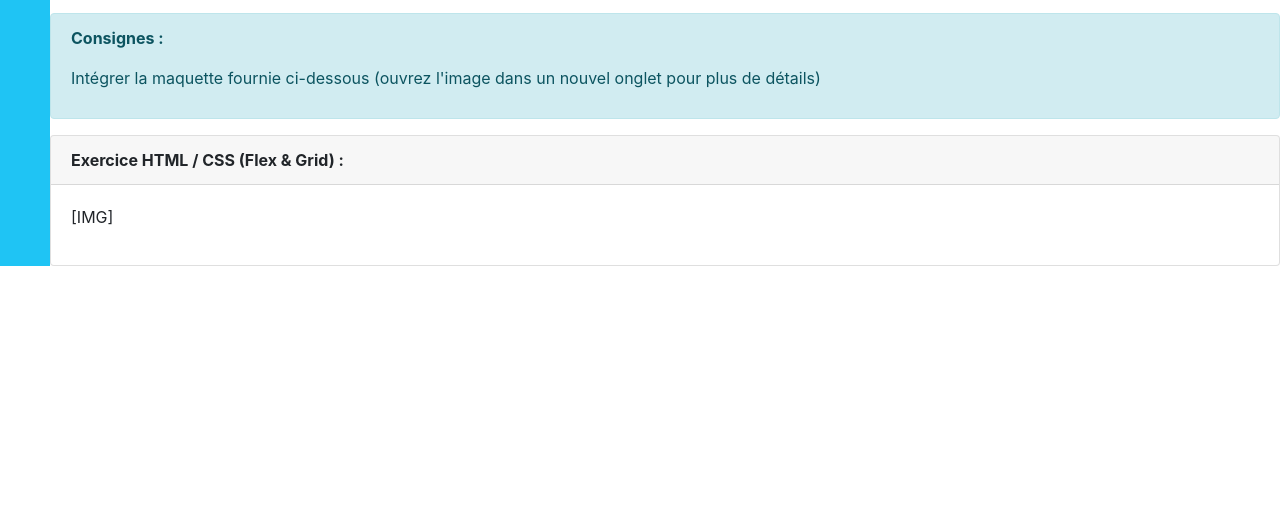
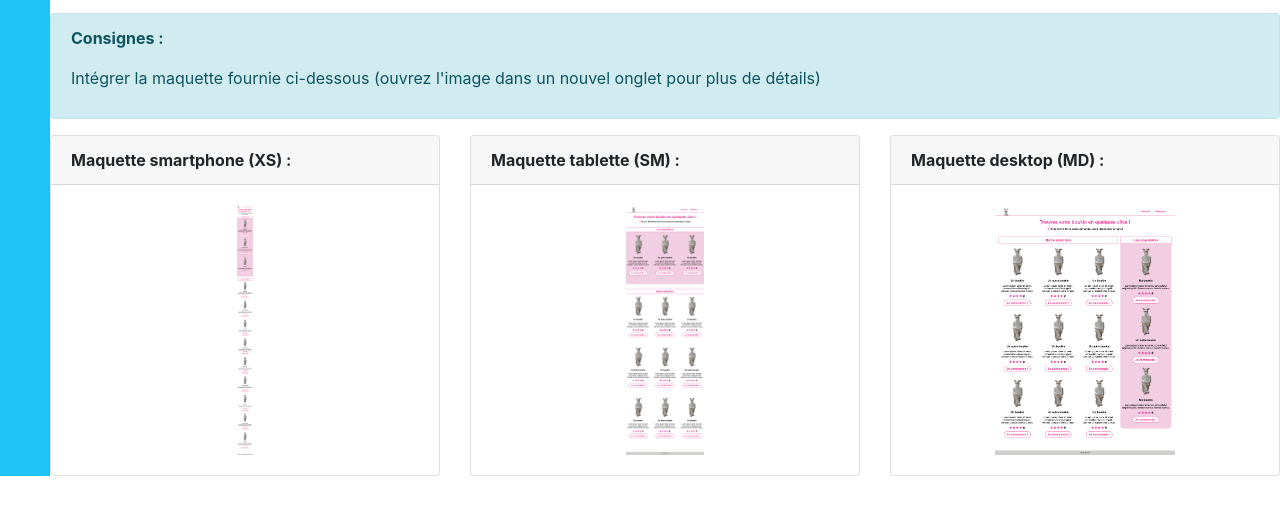
Before and after one commit to nicolasvauche/exercice_html_css_flex_grid, a plain HTML site: page question/index.html in a window 1280 px wide. Shown: the part 77-592 px from the top of the page. Drawn offline with Linux system fonts and the light colour scheme; files that its build step writes are made by us from their sources.

Commit message:
End Question

```diff
--- a/question/index.html
+++ b/question/index.html
@@ -2,46 +2,104 @@
 <html lang="en">
   <head>
     <title>ALIPTIC - Exercice HTML / CSS (Flex & Grid)</title>
-	<meta charset="UTF-8">
-	<meta name="viewport" content="width=device-width, initial-scale=1">
-	<link rel="icon" type="image/png" href="assets/images/icon.png"/>
-    <link href="https://fonts.googleapis.com/css2?family=Barlow:wght@400;500;700&amp;display=swap" rel="stylesheet">
-    <link rel="stylesheet" type="text/css" href="assets/css/bootstrap.min.css">
-    <link href="assets/css/style.css" rel="stylesheet">
-    <style>body::before{content:"ALIPTIC \A Exercice HTML / CSS (Flex & Grid)";}.bg-img1{border-left:50px solid #1FC4F4;}</style>
+    <meta charset="UTF-8" />
+    <meta name="viewport" content="width=device-width, initial-scale=1" />
+    <link rel="icon" type="image/png" href="assets/images/icon.png" />
+    <link
+      href="https://fonts.googleapis.com/css2?family=Barlow:wght@400;500;700&amp;display=swap"
+      rel="stylesheet"
+    />
+    <link
+      rel="stylesheet"
+      type="text/css"
+      href="assets/css/bootstrap.min.css"
+    />
+    <link href="assets/css/style.css" rel="stylesheet" />
+    <style>
+      body::before {
+        content: "ALIPTIC \A Exercice HTML / CSS (Flex & Grid)";
+      }
+      .bg-img1 {
+        border-left: 50px solid #1fc4f4;
+      }
+    </style>
   </head>
   <body>
     <div class="bg-img1 size1 flex-w flex-c-m p-t-20 p-b-55 p-l-15 p-r-15">
       <div class="wsize1 bor1 bg1 p-b-45 p-l-15 p-r-15 p-t-20 respon1">
         <div class="wrappic1">
-				<img src="assets/images/logo.png" alt="Logo ALIPTIC">
+          <img src="assets/images/logo.png" alt="Logo ALIPTIC" />
         </div>
         <p class="txt-center m1-txt1 p-t-33 p-b-68">
           Exercice HTML / CSS (Flex & Grid)
         </p>
         <div class="alert alert-info text-justify">
-                <p class="p-t-10 font-weight-bold">
-                    Consignes :
-                </p>
+          <p class="p-t-10 font-weight-bold">Consignes :</p>
           <p>
-                    Intégrer la maquette fournie ci-dessous (ouvrez l'image dans un nouvel onglet pour plus de détails)
+            Intégrer la maquette fournie ci-dessous (ouvrez l'image dans un
+            nouvel onglet pour plus de détails)
           </p>
         </div>
 
         <!-- Exercice X -->
+        <div class="row">
+          <div class="col-sm-4">
             <div class="card">
               <div class="card-header">
-                    <span class="font-weight-bold">Exercice HTML / CSS (Flex & Grid) :</span>
+                <span class="font-weight-bold">Maquette smartphone (XS) :</span>
               </div>
               <div class="card-body">
-                    <div class="card-text">
-                        <p>
-                            [IMG]
-                        </p>
+                <div class="card-image text-center">
+                  <a href="assets/images/maquette_xs.png" target="_blank">
+                    <img
+                      src="assets/images/maquette_xs.png"
+                      alt="Maquette XS"
+                      height="250"
+                    />
+                  </a>
+                </div>
               </div>
             </div>
           </div>
 
+          <div class="col-sm-4">
+            <div class="card">
+              <div class="card-header">
+                <span class="font-weight-bold">Maquette tablette (SM) :</span>
+              </div>
+              <div class="card-body">
+                <div class="card-image text-center">
+                  <a href="assets/images/maquette_sm.png" target="_blank">
+                    <img
+                      src="assets/images/maquette_sm.png"
+                      alt="Maquette SM"
+                      height="250"
+                    />
+                  </a>
+                </div>
+              </div>
+            </div>
+          </div>
+
+          <div class="col-sm-4">
+            <div class="card">
+              <div class="card-header">
+                <span class="font-weight-bold">Maquette desktop (MD) :</span>
+              </div>
+              <div class="card-body">
+                <div class="card-image text-center">
+                  <a href="assets/images/maquette_md.png" target="_blank">
+                    <img
+                      src="assets/images/maquette_md.png"
+                      alt="Maquette MD"
+                      height="250"
+                    />
+                  </a>
+                </div>
+              </div>
+            </div>
+          </div>
+        </div>
       </div>
     </div>
   </body>
```
Also changed, not shown: question/assets/images/maquette_md.png (added), question/assets/images/maquette_sm.png (added), question/assets/images/maquette_xs.png (added), reponse/images/boukin.png (added), reponse/images/logo.png (added). Lines whose indentation alone changed are shown as unchanged.
